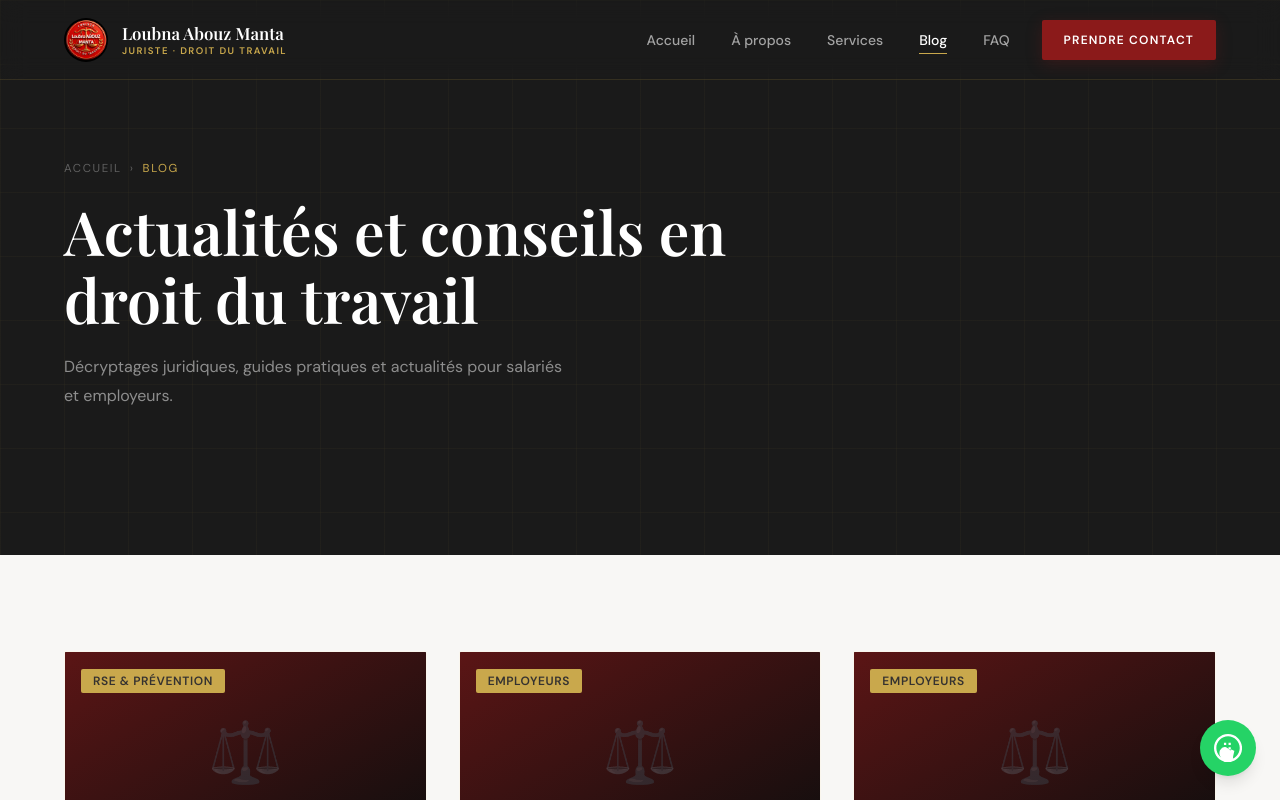
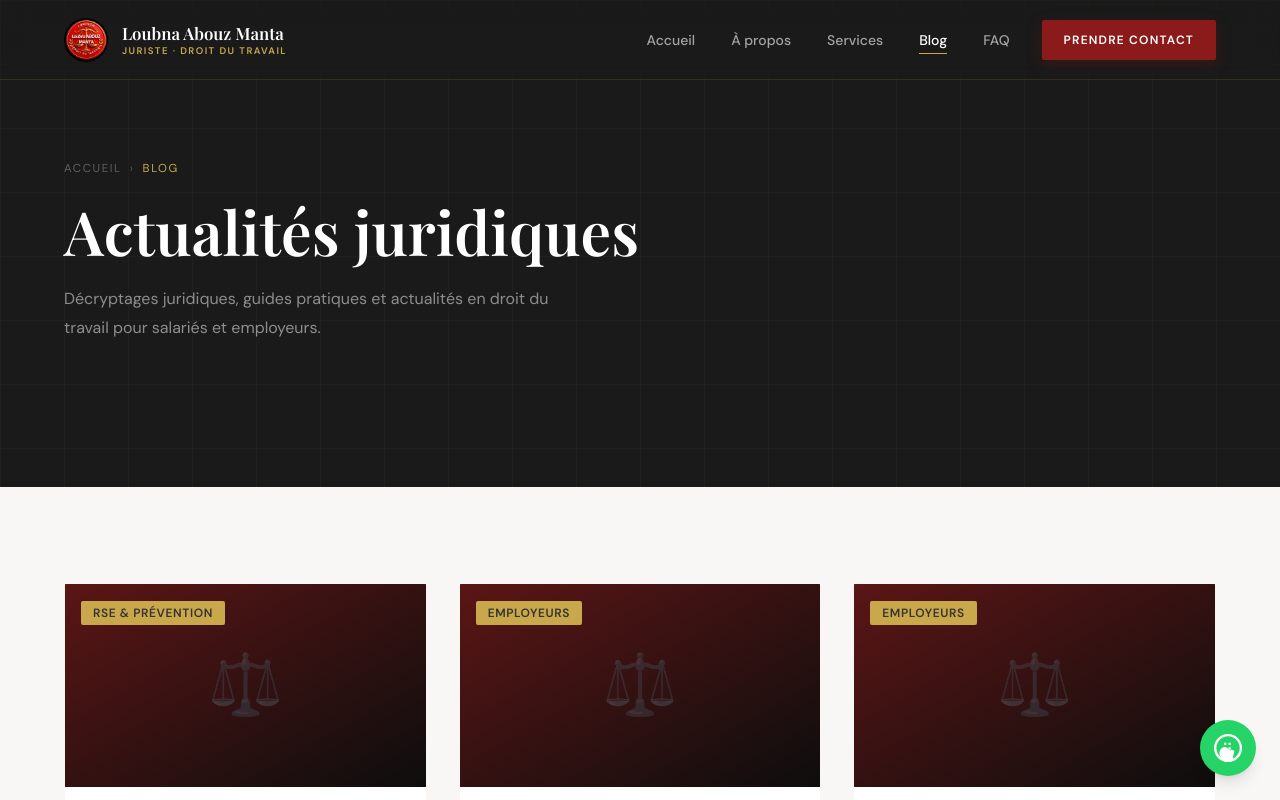
Before and after one commit to Shahil-AppDev/Loubna, a Next.js app: page /blog in a window 1280 px wide. Shown: the top 800 px of the page. Built offline with nearby package versions, Linux system fonts and the light colour scheme.

Commit message:
feat(content): refonte blog - titre 'Actualités juridiques' selon PDF client

```diff
--- a/src/app/blog/page.tsx
+++ b/src/app/blog/page.tsx
@@ -1,7 +1,6 @@
+import { getAllArticles } from "@/lib/blog-data";
 import type { Metadata } from "next";
 import Link from "next/link";
-import { getAllArticles } from "@/lib/blog-data";
-import { SITE_CONFIG } from "@/lib/constants";
 
 export const metadata: Metadata = {
   title: "Blog Droit du Travail & RSE | Loubna Abouz Manta",
@@ -28,10 +27,10 @@ export default function BlogPage() {
             <span className="text-or-500">Blog</span>
           </nav>
           <h1 className="font-serif text-[clamp(2.4rem,5vw,3.8rem)] font-semibold text-white leading-[1.12] max-w-2xl">
-            Actualités et conseils en droit du travail
+            Actualités juridiques
           </h1>
           <p className="text-white/50 text-[1rem] max-w-[500px] mt-5 leading-[1.8]">
-            Décryptages juridiques, guides pratiques et actualités pour salariés et employeurs.
+            Décryptages juridiques, guides pratiques et actualités en droit du travail pour salariés et employeurs.
           </p>
         </div>
       </section>
```
